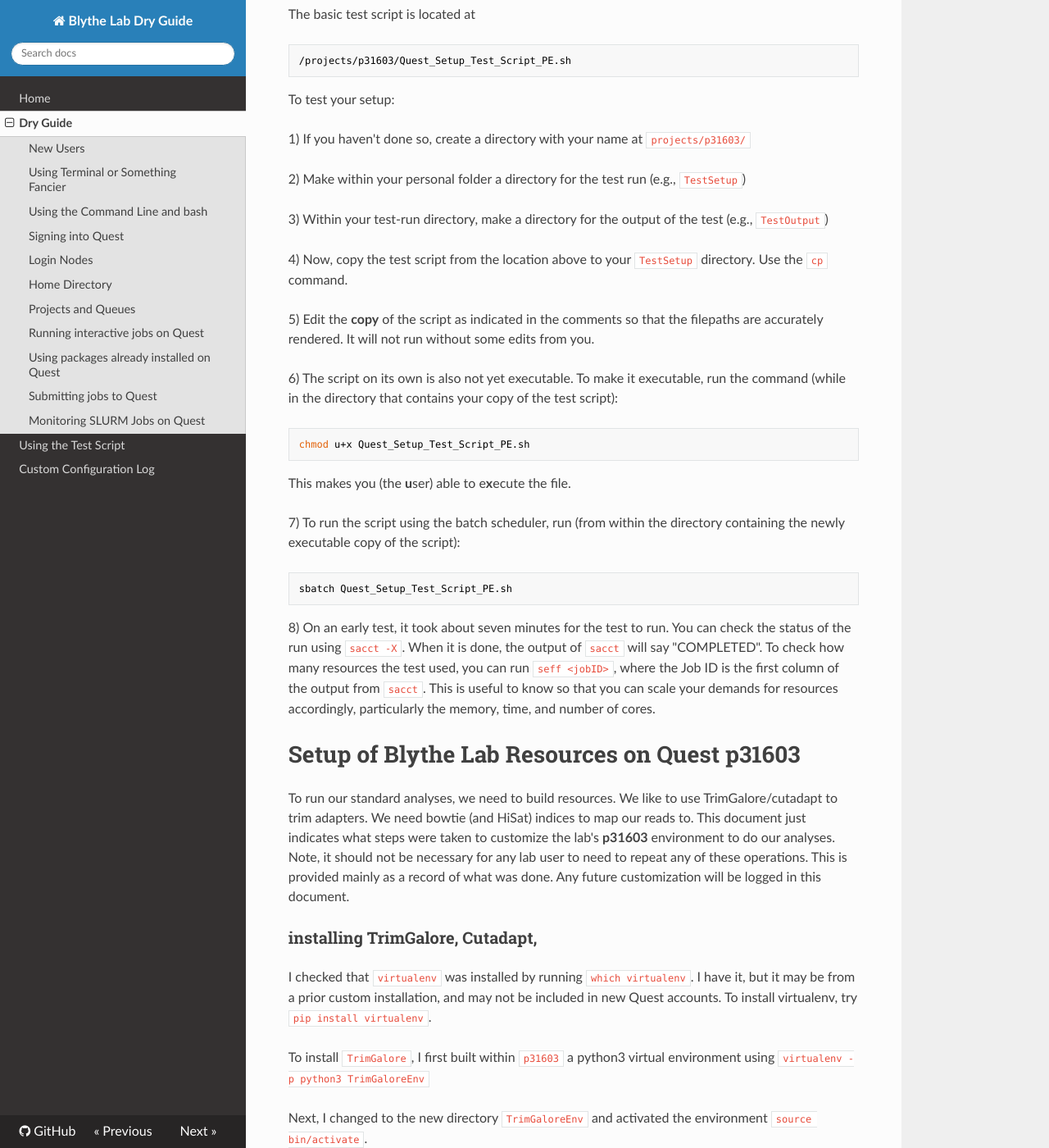
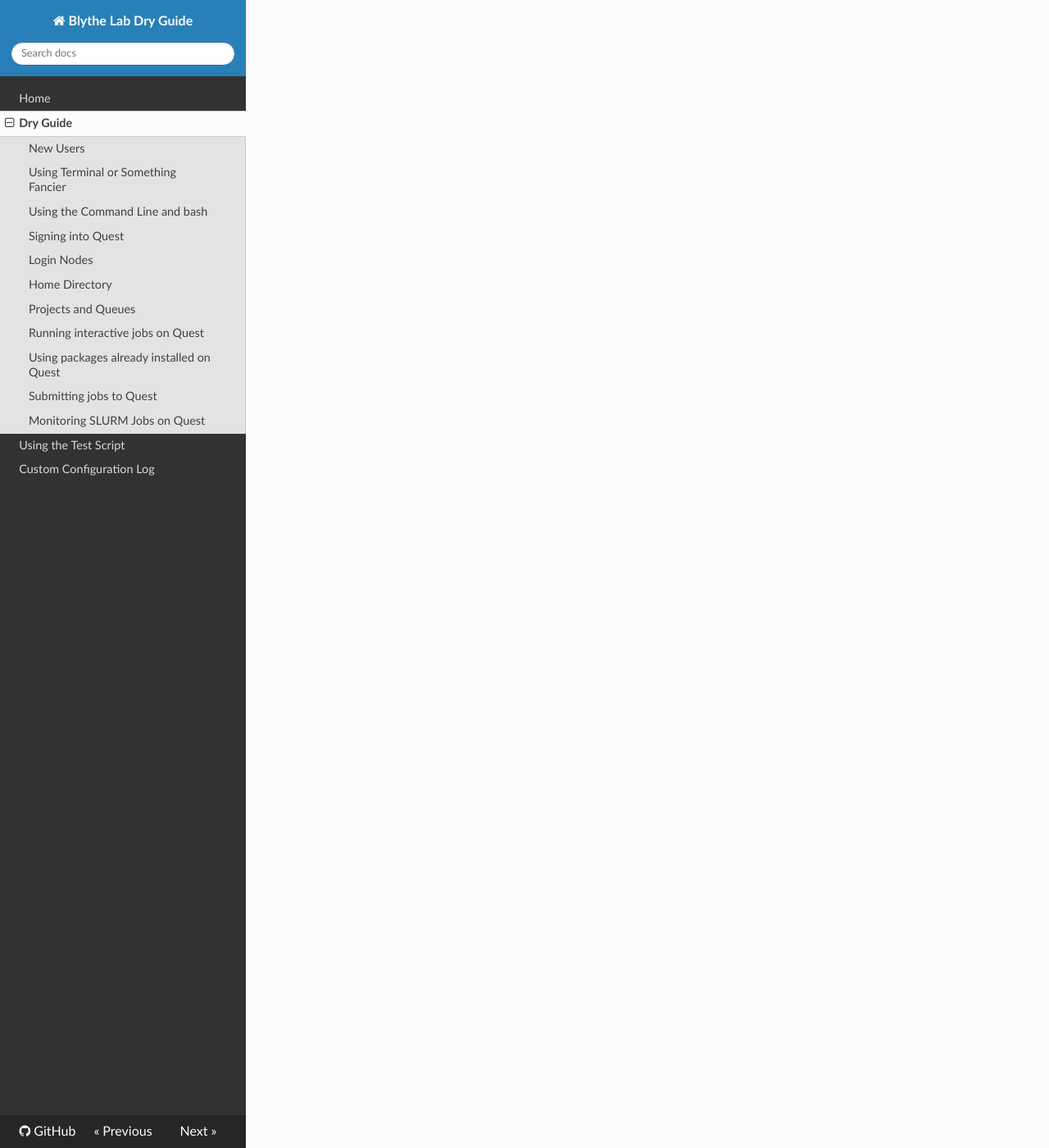
Before and after one commit to sblythe/Dry_Guide, an MkDocs documentation site: the page built from docs/dryguide.md, in a window 1280 px wide and 1400 px high, scrolled down 5064 px. Shown: the whole window at 82% size. Built offline with MkDocs 1.6.1, drawn with Linux system fonts in a browser that asks for light colours; nearby versions of some CDN libraries; some of the changed text lies outside the part shown.

Commit message:
updated dryguide.md

````diff
--- a/docs/dryguide.md
+++ b/docs/dryguide.md
@@ -135,91 +135,3 @@ Here are some commmon commands used to interact with SLURM and check on job stat
 * `seff <jobID>` to check how much '**eff**ort' a job took
 
 * `sacct -X` to display all accounting data for all jobs for a user. `-X` options only shows stats relevant to the job allocation itself, leaving out different steps in the process. This is a fine way to check on the status of submitted jobs and to get the job id.
-
-# Checking your setup with a Test Script
-
-To test that everything is setup properly, I have made a "test script" that can be edited appropriately according to the comments and then submitted to the batch scheduler to test that everything is running well in your local environment.
-
-The basic test script is located at
-
-```
-/projects/p31603/Quest_Setup_Test_Script_PE.sh
-```
-
-To test your setup:
-
-1) If you haven't done so, create a directory with your name at `projects/p31603/`
-
-2) Make within your personal folder a directory for the test run (e.g., `TestSetup`)
-
-3) Within your test-run directory, make a directory for the output of the test (e.g., `TestOutput`)
-
-4) Now, copy the test script from the location above to your `TestSetup` directory. Use the `cp` command.
-
-5) Edit the **copy** of the script as indicated in the comments so that the filepaths are accurately rendered. It will not run without some edits from you.
-
-6) The script on its own is also not yet executable. To make it executable, run the command (while in the directory that contains your copy of the test script):
-
-```
-chmod u+x Quest_Setup_Test_Script_PE.sh
-```
-
-This makes you (the **u**ser) able to e**x**ecute the file.
-
-7) To run the script using the batch scheduler, run (from within the directory containing the newly executable copy of the script):
-
-```
-sbatch Quest_Setup_Test_Script_PE.sh
-```
-
-8) On an early test, it took about seven minutes for the test to run. You can check the status of the run using `sacct -X`. When it is done, the output of `sacct` will say "COMPLETED". To check how many resources the test used, you can run `seff <jobID>`, where the Job ID is the first column of the output from `sacct`. This is useful to know so that you can scale your demands for resources accordingly, particularly the memory, time, and number of cores.
-
-# Setup of Blythe Lab Resources on Quest p31603
-
-To run our standard analyses, we need to build resources. We like to use TrimGalore/cutadapt to trim adapters. We need bowtie (and HiSat) indices to map our reads to. This document just indicates what steps were taken to customize the lab's __p31603__ environment to do our analyses. Note, it should not be necessary for any lab user to need to repeat any of these operations. This is provided mainly as a record of what was done. Any future customization will be logged in this document.
-
-### installing TrimGalore, Cutadapt,
-
-I checked that `virtualenv` was installed by running `which virtualenv`. I have it, but it may be from a prior custom installation, and may not be included in new Quest accounts. To install virtualenv, try `pip install virtualenv`.
-
-To install `TrimGalore`, I first built within `p31603` a python3 virtual environment using `virtualenv -p python3 TrimGaloreEnv`
-
-Next, I changed to the new directory `TrimGaloreEnv` and activated the environment `source bin/activate`.
-
-I then installed `TrimGalore` using `git`: `git clone https://github.com/FelixKrueger/TrimGalore.git`
-
-I switch to the `TrimGalore` directory and copied the executable `trim_galore` to the `bin` directory of the virtual environment by entering `cp trim_galore ../bin`.
-
-We next need to install `cutadapt` and its dependencies. First, we need `cython`. To install it, we run `pip install cython`. Next, we need `setuptools_scm`. This is also installed via `pip`.
-
-We then install `cutadapt` using `python3 -m pip install --upgrade cutadapt`.
-
-`TrimGalore` likes to use `FastQC` as well, but this is available as a Quest Module. (`module add fastqc/0.11.5`)
-
-### downloading the Drosophila genome
-
-I have made a folder called "Genomes" in the `p31603` directory. From within `Genomes`, I downloaded the fly genome using
-
-```
-wget --timestamping 'ftp://hgdownload.cse.ucsc.edu/goldenPath/dm6/bigZips/dm6.fa.gz'
-```
-
-### Building a bowtie2 index
-
-Bowtie2 indices will be put in subdirectories within `p31603/Bowtie_Indices/`.
-
-To build the indices, it is a good idea to start an interactive session on __b1042__.
-
-```
-srun -A b1042 --partition=genomicsguestA -N 1 -n 24 --mem=64G --time=12:00:00 --pty bash -i
-```
-
-Then,
-
-```
-module add bowtie2
-cd Bowtie_Indices
-mkdir dm6
-cd dm6
-bowtie2-build --threads 16 ../../Genomes/dm6.fa.gz dm6
-```
````
